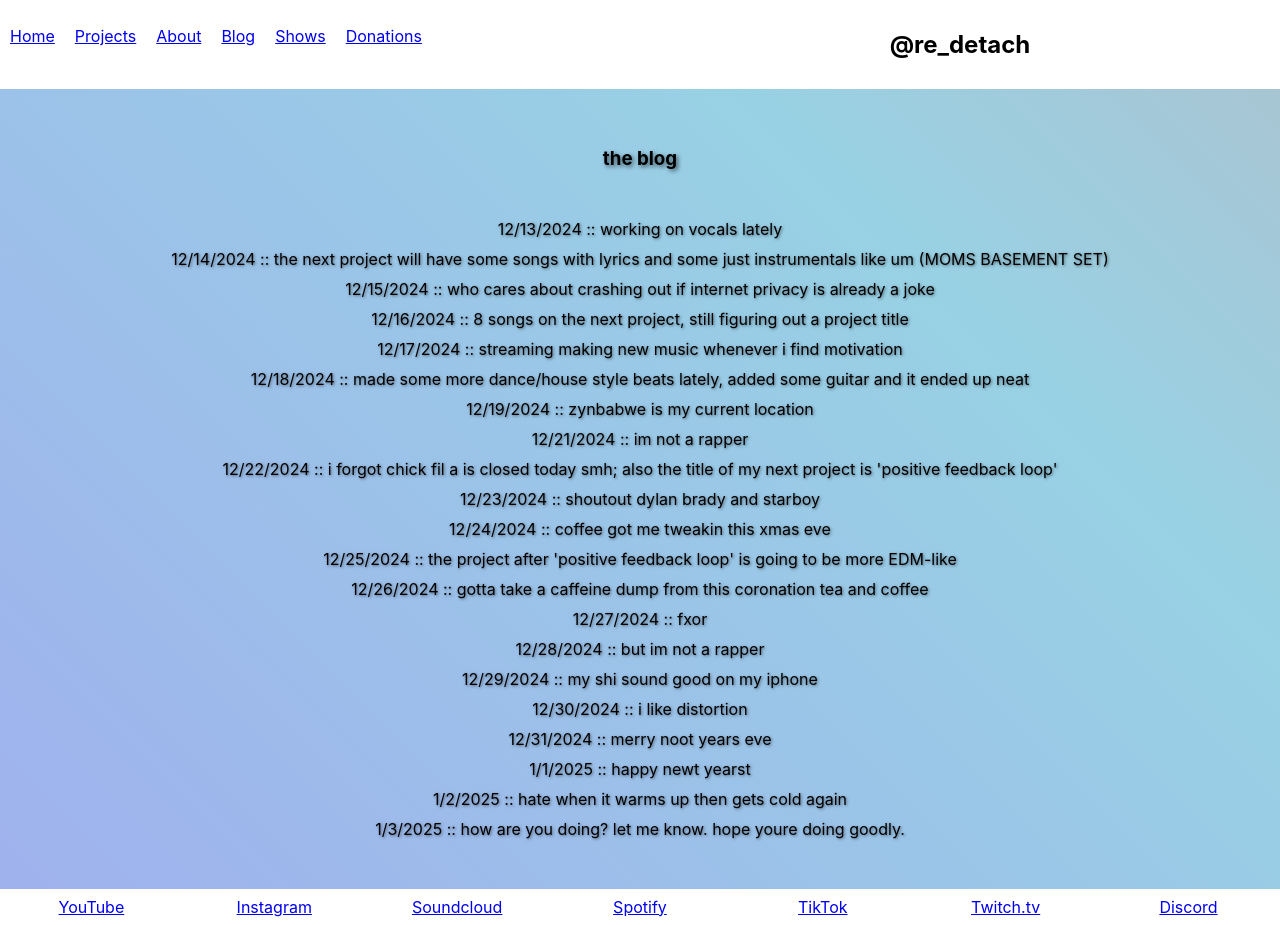
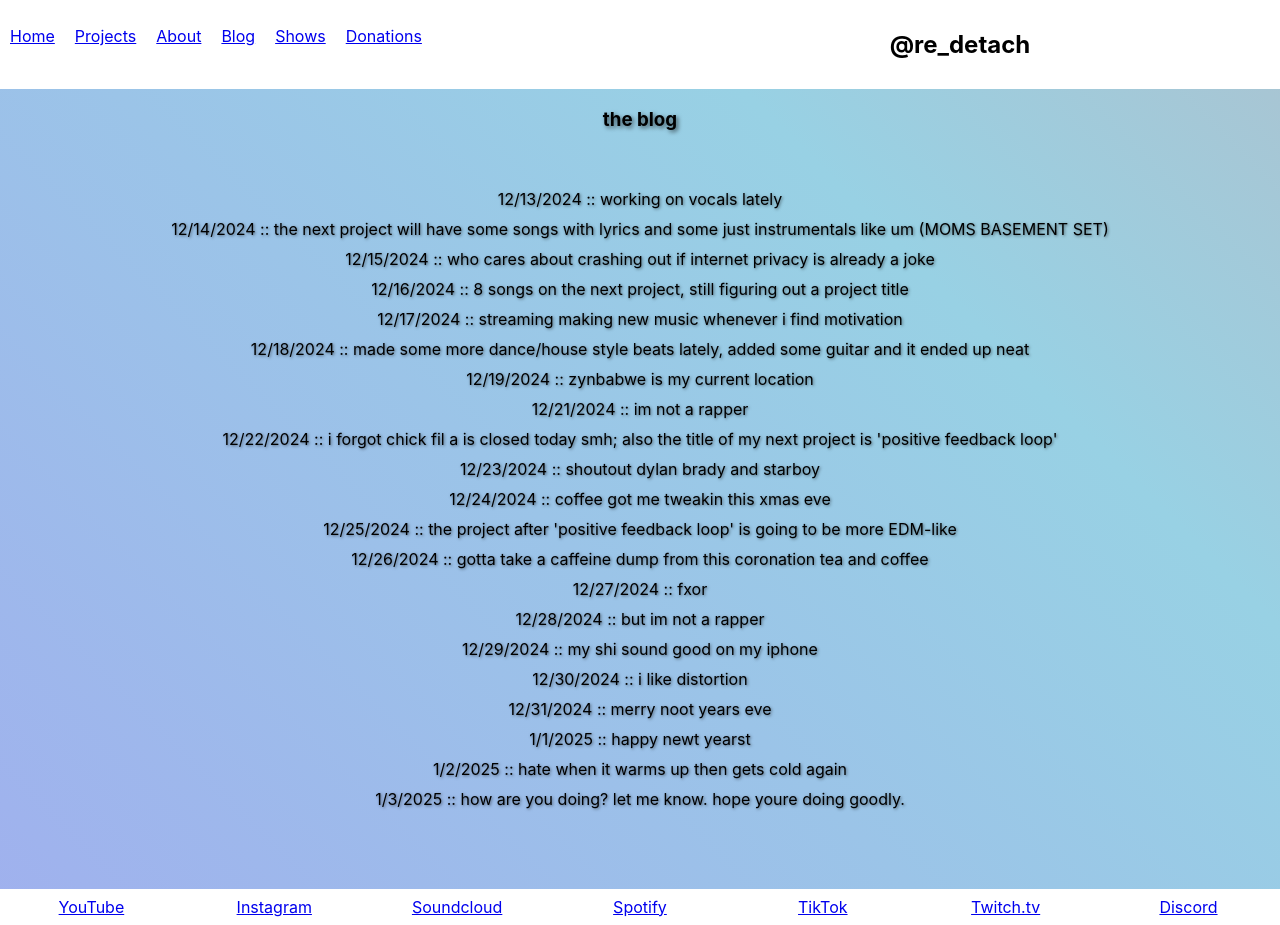
Before and after one commit to rolinmb/redetach-music, a React (Create React App) app: page /blog in a window 1280 px wide. Built offline with nearby package versions, Linux system fonts and the light colour scheme.

Commit message:
fixed blog text overflow

```diff
--- a/src/components/Blog.css
+++ b/src/components/Blog.css
@@ -3,11 +3,12 @@
   height: 100vh;
   display: flex;
   flex-direction: column;
-  justify-content: center;
+  justify-content: felx-start;
   align-items: center;
   background: linear-gradient(45deg, #ff7eb3, #fec8d8, #a2a6f1, #98d1e4, #d4a5a5);
   background-size: 400% 400%;
   animation: gradientFade 10s infinite;
+  overflow: hidden;
 }
 
 @keyframes gradientFade {
@@ -29,6 +30,13 @@
   text-shadow: 2px 2px 4px rgba(0, 0, 0, 0.6);
 }
 
+#blog-body-wrap {
+  width: 90%;
+  max-height: calc(100vh - 150px);
+  overflow-y: auto;
+  padding: 10px;
+}
+
 #blog-body-wrap p {
   margin: 10px 0;
   color: #000;
```
